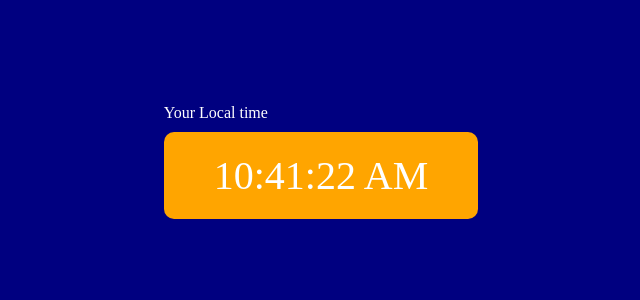
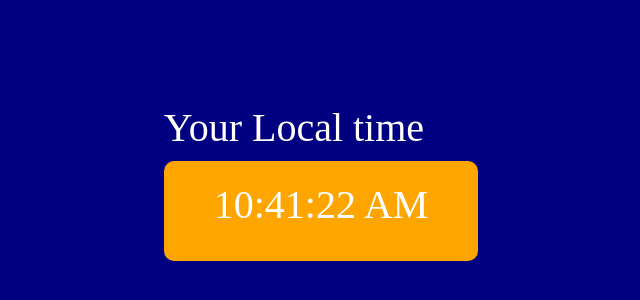
Before and after one commit to tanishqa11/Digital_Clock, a plain HTML site: page index.html in a window 1280 px wide. Shown: the part 204-504 px from the top of the page, without its empty margins (319-959 px from the left). Drawn offline with Linux system fonts and the light colour scheme.

Commit message:
first save

```diff
--- a/index.html
+++ b/index.html
@@ -27,6 +27,8 @@
                 align-items: center;
                 flex-direction: column;
 
+            }#banner{
+                font-size: 40px;
             }
             #clock{
             font-size: 40px;
@@ -34,6 +36,8 @@
             padding: 20px 50px;
             margin-top: 10px;
             border-radius: 10px;
+            height: 100px;
+
             }
         </style>
     </head>
```
